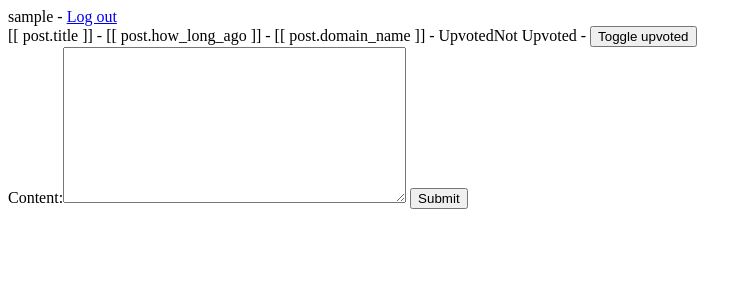
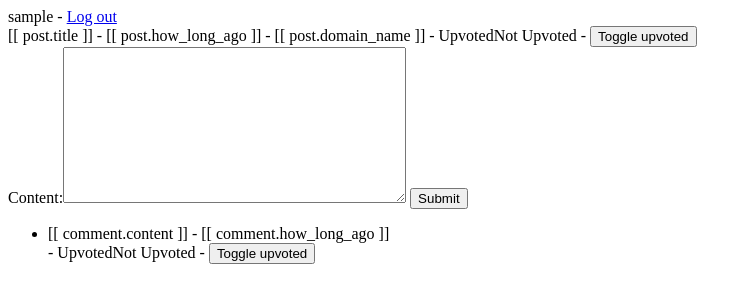
Before and after one commit to dduong42/hnews, a Django app: template templates/posts/create.html in a window 1280 px wide. Shown: the top 303 px of the page, without its empty margins (0-752 px from the left). Run offline with Django 3.2, Linux system fonts and the light colour scheme; the template is opened without the code that fills it: values that come from a table or form of the project are taken from there, others are empty; the visitor is signed in with stand-in values (Sample User, id 1).

Commit message:
Add upvote for comments

```diff
--- a/hnews/posts/models.py
+++ b/hnews/posts/models.py
@@ -53,8 +53,10 @@ class Post(models.Model, HowLongAgoMixin):
             'title': self.title,
             'how_long_ago': self.how_long_ago(),
             'domain_name': self.get_domain_name(),
+            'creator': self.creator.username,
             'upvoted': self.upvotes.filter(user=user).count() > 0,
             'upvote_url': reverse('posts:set_upvoted_post', kwargs={'post_id': self.id}),
+            'comments': [comment.to_dict(user) for comment in self.comments.all()]
         }
 
 
@@ -84,6 +86,15 @@ class Comment(models.Model, HowLongAgoMixin):
         else:
             self.upvotes.filter(user=user).delete()
 
+    def to_dict(self, user):
+        return {
+            'content': self.content,
+            'how_long_ago': self.how_long_ago(),
+            'creator': self.creator.username,
+            'upvoted': self.upvotes.filter(user=user).count() > 0,
+            'upvote_url': reverse('set_upvoted_comment', kwargs={'comment_id': self.id}),
+        }
+
 
 class CommentUpvote(models.Model):
     comment = models.ForeignKey(Comment, related_name='upvotes', on_delete=models.CASCADE)
--- a/hnews/urls.py
+++ b/hnews/urls.py
@@ -1,10 +1,12 @@
 from django.contrib import admin
 from django.contrib.auth import views as auth_views
 from django.urls import include, path
+from hnews.posts import views as posts_views
 
 urlpatterns = [
     path('admin/', admin.site.urls),
     path('posts/', include('hnews.posts.urls')),
     path('accounts/login/', auth_views.LoginView.as_view(), name='login'),
     path('accounts/logout/', auth_views.LogoutView.as_view(), name='logout'),
+    path('comments/<int:comment_id>/set_upvoted/', posts_views.set_upvoted_comment, name='set_upvoted_comment')
 ]
--- a/templates/posts/create.html
+++ b/templates/posts/create.html
@@ -7,12 +7,12 @@
 {% endif %}
 
 <div id="app">
-    [[ post.title  ]] - [[ post.how_long_ago ]] - [[ post.domain_name ]]
+    [[ post.title ]] - [[ post.how_long_ago ]] - [[ post.domain_name ]]
     {% if user.is_authenticated %}
     - <span v-if="post.upvoted">Upvoted</span><span v-else>Not Upvoted</span>
     - <button v-on:click="upvote(post)">Toggle upvoted</button>
     {% endif %}
-</div>
+
 
     {% if user.is_authenticated %}
         <form action="" method="post">
@@ -21,14 +21,14 @@
             <input type="submit" value="Submit" />
         </form>
     {% endif %}
-
-
-<ul>
-{% for comment in post.comments.all %}
-    <li>{{ comment.content }} - {{ comment.how_long_ago }}</li>
-{% endfor %}
+    <ul v-for="comment in post.comments">
+        <li>[[ comment.content ]] - [[ comment.how_long_ago ]]</li>
+        {% if user.is_authenticated %}
+        - <span v-if="comment.upvoted">Upvoted</span><span v-else>Not Upvoted</span>
+        - <button v-on:click="upvote(comment)">Toggle upvoted</button>
+        {% endif %}
     </ul>
-
+</div>
 
 <!-- development version, includes helpful console warnings -->
 <script src="https://cdn.jsdelivr.net/npm/vue/dist/vue.js"></script>
@@ -72,14 +72,14 @@ var app = new Vue({
     post: {{ post_json|safe }},
   },
   methods: {
-    upvote: function (post) {
+    upvote: function (obj) {
       $.post({
-        url: post.upvote_url,
+        url: obj.upvote_url,
         data: JSON.stringify({
-            upvoted: !post.upvoted
+            upvoted: !obj.upvoted
         }),
         success: function (data, text_status, jq_XHR) {
-          post.upvoted = !post.upvoted
+          obj.upvoted = !obj.upvoted
         },
       })
     }
```
Also changed, not shown: hnews/posts/views.py (+25 -11 lines). Lines whose indentation alone changed are shown as unchanged.
